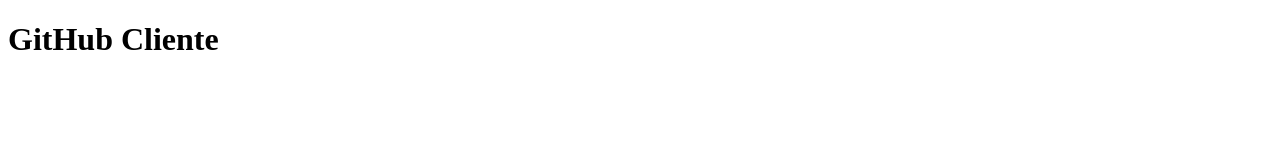
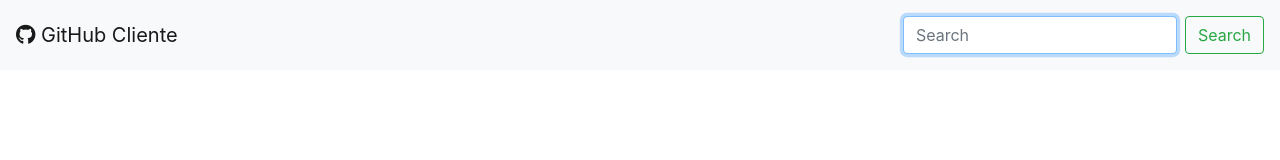
Before and after one commit to vtorresm/GitHubCliente, a website built with webpack: page src/index.html in a window 1280 px wide. Built offline with nearby package versions, Linux system fonts and the light colour scheme.

Commit message:
Trabajando con el index.html

```diff
--- a/src/index.html
+++ b/src/index.html
@@ -1,12 +1,33 @@
 <!DOCTYPE html>
 <html lang="en">
+
 <head>
     <meta charset="UTF-8">
     <meta name="viewport" content="width=device-width, initial-scale=1.0">
     <meta http-equiv="X-UA-Compatible" content="ie=edge">
     <title>GitHub Cliente</title>
+    <!-- Bootstrap 4 -->
+    <link rel="stylesheet" href="https://maxcdn.bootstrapcdn.com/bootstrap/4.0.0/css/bootstrap.min.css" integrity="sha384-Gn5384xqQ1aoWXA+058RXPxPg6fy4IWvTNh0E263XmFcJlSAwiGgFAW/dAiS6JXm"
+        crossorigin="anonymous">
+    <!-- Anime CSS -->
+    <link rel="stylesheet" href="https://cdn.jsdelivr.net/npm/animate.css@3.5.2/animate.min.css">
+    <!-- fontawesome v5.2.0 -->
+    <link rel="stylesheet" href="https://use.fontawesome.com/releases/v5.2.0/css/all.css" integrity="sha384-hWVjflwFxL6sNzntih27bfxkr27PmbbK/iSvJ+a4+0owXq79v+lsFkW54bOGbiDQ" crossorigin="anonymous">
+
 </head>
+
 <body>
-    <h1>GitHub Cliente</h1>
+    <!-- Navegación -->
+    <nav class="navbar navbar-light bg-light">
+        <a href="/" class="navbar-brand"><i class="fab fa-github"></i> GitHub Cliente</a>
+        <form id="userForm" class="form-inline my-2" my-lg-0>
+            <input type="search" id="textSearch" class="form-control mr-sm-2" autofocus placeholder="Search">
+            <button type="submit" class="btn btn-outline-success my-2 my-sm-0">
+                Search
+            </button>
+        </form>
+    </nav>
+
 </body>
+
 </html>
```
Also changed, not shown: 1 other file.
